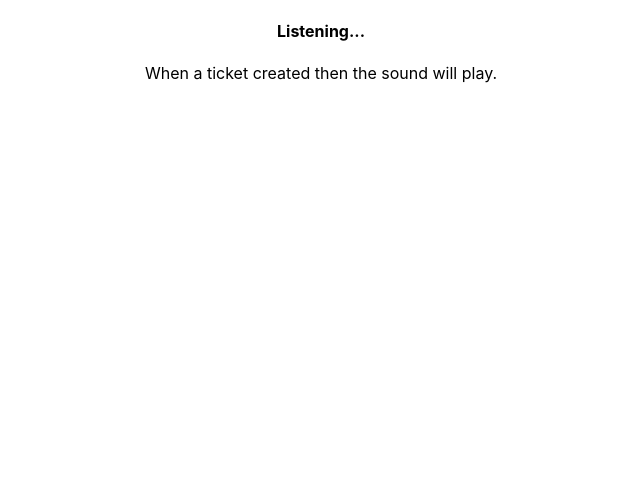
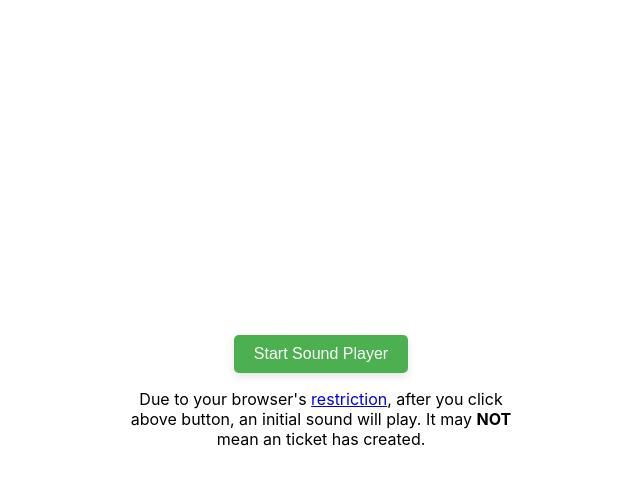
Before and after one commit to sysbox-pty-ltd/noti-sound-player, a React (Create React App) app: page /p/1 in a window 1280 px wide. Shown: the top 484 px of the page, without its empty margins (319-959 px from the left). Built offline with nearby package versions, Linux system fonts and the light colour scheme; no server answers; the database is empty.

Commit message:
master: added play button.

```diff
--- /dev/null
+++ b/src/Pages/PlayerPage.css
@@ -0,0 +1,49 @@
+.play-button-container {
+    display: flex;
+    align-items: center;
+    justify-content: center;
+    height: 100vh; /* Adjust the height as needed */
+    flex-direction: column;
+}
+
+/* Styles for the play button */
+.play-button {
+    background-color: #4caf50; /* Green background color, change as needed */
+    color: #fff; /* White text color */
+    padding: 10px 20px; /* Adjust padding as needed */
+    font-size: 16px; /* Adjust font size as needed */
+    border: none;
+    border-radius: 5px; /* Rounded corners */
+    cursor: pointer;
+    transition: background-color 0.3s ease; /* Smooth transition on hover */
+
+    /* Additional styles for better appearance */
+    box-shadow: 0 4px 8px rgba(0, 0, 0, 0.1); /* Optional box shadow */
+}
+
+/* Hover effect for the play button */
+.play-button:hover {
+    background-color: #45a049; /* Darker green on hover, change as needed */
+}
+
+.spinner-container {
+    display: flex;
+    align-items: center;
+    justify-content: center;
+}
+
+/* Styles for the spinner */
+.spinner {
+    border: 4px solid #f3f3f3; /* Light gray border */
+    border-top: 4px solid #3498db; /* Blue border for the spinning effect */
+    border-radius: 50%; /* Circular shape */
+    width: 40px; /* Adjust the width and height as needed */
+    height: 40px;
+    animation: spin 1s linear infinite; /* Rotate animation */
+}
+
+/* Keyframes for the spin animation */
+@keyframes spin {
+    0% { transform: rotate(0deg); }
+    100% { transform: rotate(360deg); }
+}
--- a/src/Pages/PlayerPage.tsx
+++ b/src/Pages/PlayerPage.tsx
@@ -1,42 +1,82 @@
 import {useParams} from 'react-router-dom';
-import {useCallback, useEffect, useState} from 'react';
+import {useEffect, useState} from 'react';
 import FireBaseConnector from '../Connectors/FireBaseConnector';
 import useSound from 'use-sound';
 // @ts-ignore
 import defaultCreatedSound from '../asset/ticketCreated.mp3';
+import './PlayerPage.css';
 
 const PlayerPage = () => {
   const [isLoaded, setIsLoaded] = useState(false);
+  const [isPlaying, setIsPlaying] = useState(false);
   const [currentData, setCurrentData] = useState(null);
-  const [play] = useSound(defaultCreatedSound);
+  const [volume] = useState(1);
+  const [playingMsg, setPlayingMsg] = useState<string | null>(null);
+  const [play] = useSound(defaultCreatedSound, {
+    volume,
+    onend: () => {
+      setPlayingMsg(null);
+    },
+  });
   const {id} = useParams();
 
   useEffect(() => {
     if (isLoaded === true) { return }
-    FireBaseConnector.getNotification(`${id || ''}`, (data) => setCurrentData(data))
+    FireBaseConnector.getNotification(`${id || ''}`, (data) => {
+      setCurrentData(data);
+      setPlayingMsg('New Ticket Created.');
+    })
     setIsLoaded(true);
   }, [isLoaded, id]);
 
-  const playSound = useCallback(() => {
-    play();
-  }, [play])
+  // const playSound = useCallback(() => {
+  //   play();
+  // }, [play])
 
   useEffect(() => {
-    if (currentData === null) {
+    if (currentData === null || isPlaying !== true) {
       return;
     }
-    playSound();
-  }, [currentData, playSound]);
+    // Unmute after a short delay (adjust as needed)
+    const delay = setTimeout(() => {
+      play();
+    }, 500); // 1000 milliseconds = 1 second
+
+    return () => clearTimeout(delay);
+  }, [currentData, play, isPlaying]);
 
 
   if (isLoaded !== true) {
-    return <div>Loading ...</div>
+    return (
+      <div className="play-button-container">
+        <div className="spinner-container">
+          <div className="spinner"></div>
+        </div>
+        <div>Loading ...</div>
+      </div>
+    );
+  }
+
+  if (isPlaying !== true) {
+    return (
+      <div className="play-button-container">
+        <button className="play-button" onClick={() => {
+          setIsPlaying(true);
+          play();
+        }}>
+          Start Sound Player
+        </button>
+        <p style={{maxWidth: '400px'}}>Due to your browser's <a href={'https://developer.chrome.com/blog/autoplay/#webaudio'} target={'__BLANK'}>restriction</a>, after you click above button, an initial sound will play. It may <b>NOT</b> mean an ticket has created.</p>
+      </div>);
   }
 
   return (
-    <div>
+    <div className="play-button-container">
+      <div className="spinner-container">
+        <div className="spinner"></div>
+      </div>
       <h4>Listening...</h4>
-      <p>When a ticket created then the sound will play.</p>
+      <p>{`${playingMsg || ''}`.trim() !== '' ? `${playingMsg || ''}`.trim() : 'When a ticket created then the sound will play.'}</p>
     </div>
   );
 }
```
